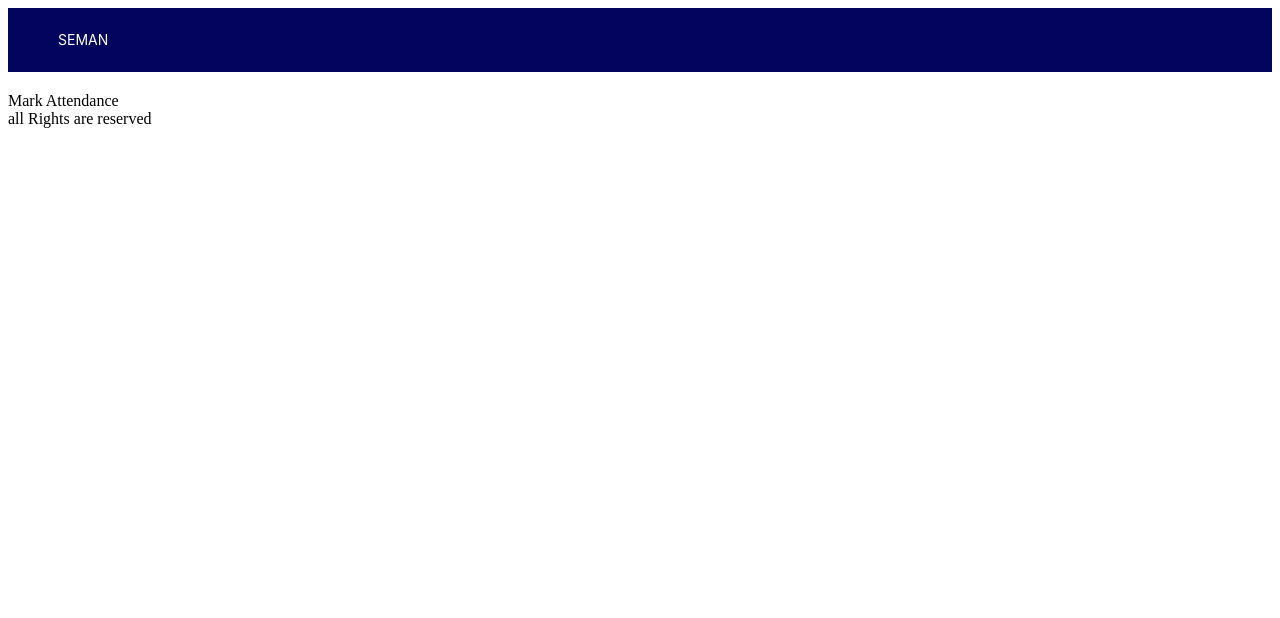
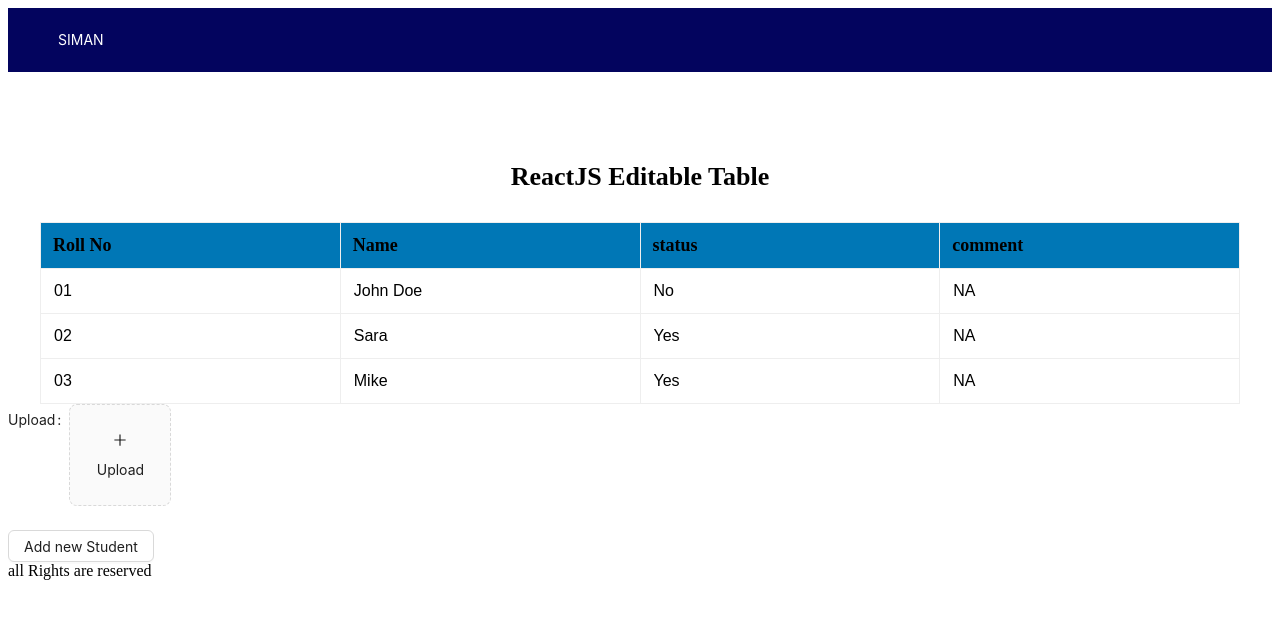
Before and after one commit to prarambh1-0/siman1, a React (Vite) app: page /markattendance in a window 1280 px wide. Shown: the top 618 px of the page. Built offline with nearby package versions, Linux system fonts and the light colour scheme.

Commit message:
I have added the basic layout of amrkattendance

```diff
--- a/index.html
+++ b/index.html
@@ -12,7 +12,7 @@
     rel="stylesheet"
     href="https://fonts.googleapis.com/css2?family=Montserrat:wght@400;600&display=swap"
   />
-    <title>SEMAN</title>
+    <title>SIMAN</title>
   </head>
   <body>
     <div id="root"></div>
--- a/src/components/MarkAttandance/MarkAttendance.jsx
+++ b/src/components/MarkAttandance/MarkAttendance.jsx
@@ -1,13 +1,130 @@
 import React, { Component } from 'react'
+import { useState } from 'react'
+import './markAttendance.css'
+import {
+  Button,
+  Form,
+  Upload,
+} from 'antd';
+import { PlusOutlined } from '@ant-design/icons';
+const NormFile = (e) => {
+  if (Array.isArray(e)) {
+    return e;
+  }
+  return e?.fileList;
+};
+const data = [
+  {
+    studentId: '01',
+    name: 'John Doe',
+    status: 'No',
+    comment: 'NA',
+  },
+  {
+    studentId: '02',
+    name: 'Sara',
+    status: 'Yes',
+    comment: 'NA',
+  },
+  {
+    studentId: '03',
+    name: 'Mike',
+    status: 'Yes',
+    comment: 'NA',
+  },
+]
 
-export class MarkAttendance extends Component {
-  render() {
+const MarkAttendance = () => {
+    const [studentData, setstudentData] = useState(data)
+
+    const onChangeInput = (e, studentId) => {
+      const { name, value } = e.target
+      console.log('name', name)
+      console.log('value', value)
+      console.log('studentId', studentId)
+
+      const editData = studentData.map((item) =>
+        item.studentId === studentId && name ? { ...item, [name]: value } : item
+      )
+
+      console.log('editData', editData)
+
+      setstudentData(editData)
+    }
+
+
     return (
       <div>
-        Mark Attendance
+        {/* <Table columns={columns} dataSource={data} />; */}
+        <div className="container">
+      <h1 className="title">ReactJS Editable Table</h1>
+      <table>
+        <thead>
+          <tr>
+          <th>Roll No</th>
+            <th>Name</th>
+            <th>status</th>
+            <th>comment</th>
+          </tr>
+        </thead>
+        <tbody>
+          {studentData.map(({ studentId, name, status, comment }) => (
+            <tr key={studentId}>
+              <td>
+                <input
+                  studentId="studentId"
+                  value={studentId}
+                  type="text"
+                  onChange={(e) => onChangeInput(e, studentId)}
+                  placeholder="Type Name"
+                />
+              </td>
+              <td>
+                <input
+                  name="name"
+                  value={name}
+                  type="text"
+                  onChange={(e) => onChangeInput(e, studentId)}
+                  placeholder="Type Email"
+                />
+              </td>
+              <td>
+                <input
+                  name="status"
+                  type="text"
+                  value={status}
+                  onChange={(e) => onChangeInput(e, studentId)}
+                  placeholder="Type Position"
+                />
+              </td>
+              <td>
+                <input
+                  name="comment"
+                  type="text"
+                  value={comment}
+                  onChange={(e) => onChangeInput(e, studentId)}
+                  placeholder="Type Position"
+                />
+              </td>
+            </tr>
+          ))}
+        </tbody>
+      </table>
+    </div>
+    <Form>
+    <Form.Item label="Upload" valuePropName="fileList" getValueFromEvent={NormFile}>
+          <Upload action="/upload.do" listType="picture-card">
+            <div>
+              <PlusOutlined />
+              <div style={{ marginTop: 8 }}>Upload</div>
+            </div>
+          </Upload>
+        </Form.Item>
+        </Form>
+        <Button href='/studentupdation'>Add new Student</Button>
       </div>
     )
   }
-}
+
 
 export default MarkAttendance
--- a/src/components/MarkAttandance/markAttendance.css
+++ b/src/components/MarkAttandance/markAttendance.css
@@ -0,0 +1,50 @@
+
+.container {
+  width: 100%;
+  max-width: 1200px;
+  padding: 0 10px;
+  margin: 0 auto;
+  margin-top: 70px;
+}
+
+.title {
+  text-align: center;
+  font-size: 26px;
+  margin-bottom: 30px;
+}
+
+table {
+  border-collapse: collapse;
+  width: 100%;
+}
+
+tr th {
+  font-size: 18px;
+  padding: 12px;
+  border: 1px solid #eeeeee;
+  text-align: left;
+  background-color: #0077B6;
+}
+
+tr td {
+  border: 1px solid #eeeeee;
+  text-align: left;
+}
+
+input {
+  font-size: 16px;
+  background-color: transparent;
+  border: none;
+  width: 91%;
+  padding: 12px 12px;
+  font-family: 'Poppins', sans-serif;
+}
+
+input:hover {
+  background-color: #fffaf3;
+}
+
+input:focus {
+  outline: 1px solid #ccc;
+  border: 1px solid #ccc;
+}
--- a/src/components/attributes/Navbar.jsx
+++ b/src/components/attributes/Navbar.jsx
@@ -23,7 +23,7 @@ function Navbar() {
     size={[0, 48]}
   >
     <Layout className='layoutInMega2'>
-      <Header style={headerStyle}>SEMAN</Header>
+      <Header style={headerStyle}>SIMAN</Header>
     </Layout>
     </Space>
     </div>
```
